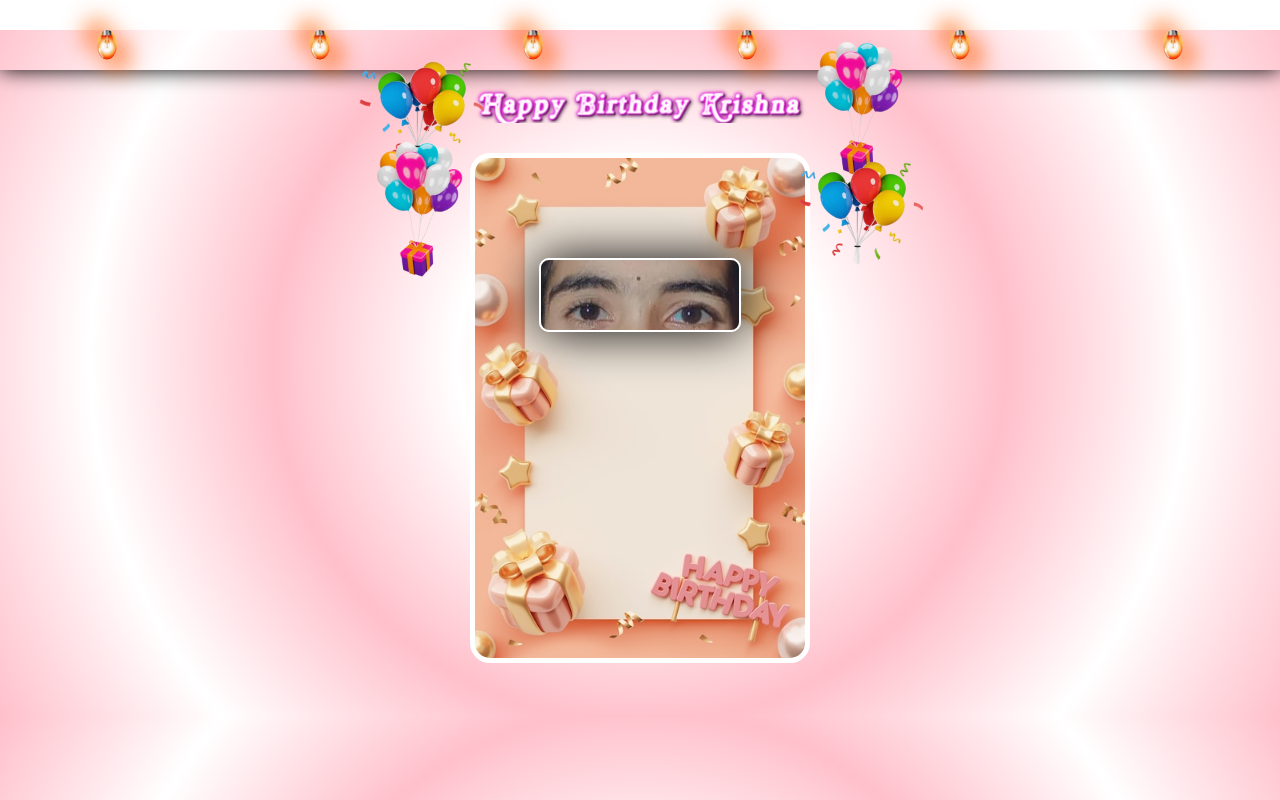
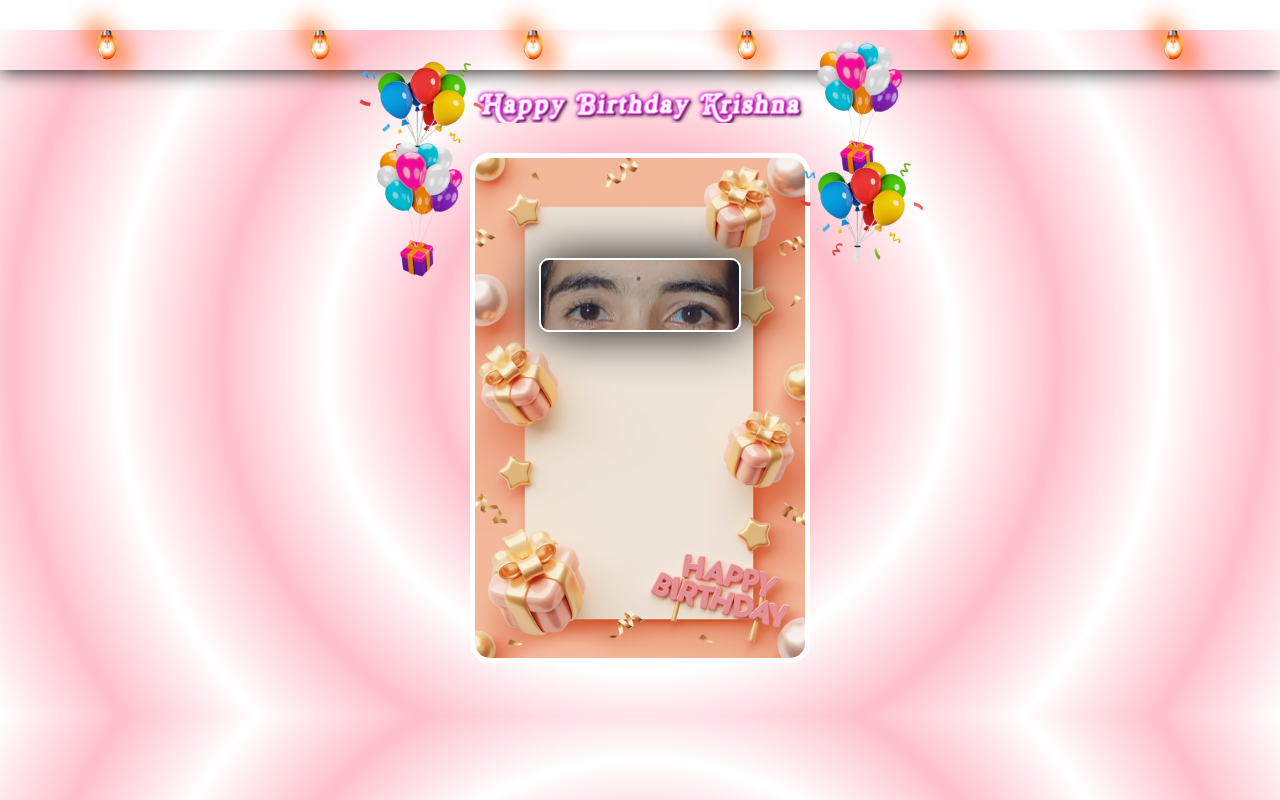
Before and after one commit to GaganNahak/BIRTH-DAY-GIFT, a plain HTML site: page index.html in a window 1280 px wide. Drawn offline with Linux system fonts and the light colour scheme.

Commit message:
Update birthday.css

```diff
--- a/birthday.css
+++ b/birthday.css
@@ -2,7 +2,7 @@
    display: flex;
    align-items: center;
    justify-content: center;
-   background:repeating-radial-gradient(circle,pink, white, pink, white, pink);
+   background:repeating-radial-gradient(circle,pink, white, pink, white, pink,white,pink,white);
  }
 
  header {
```
